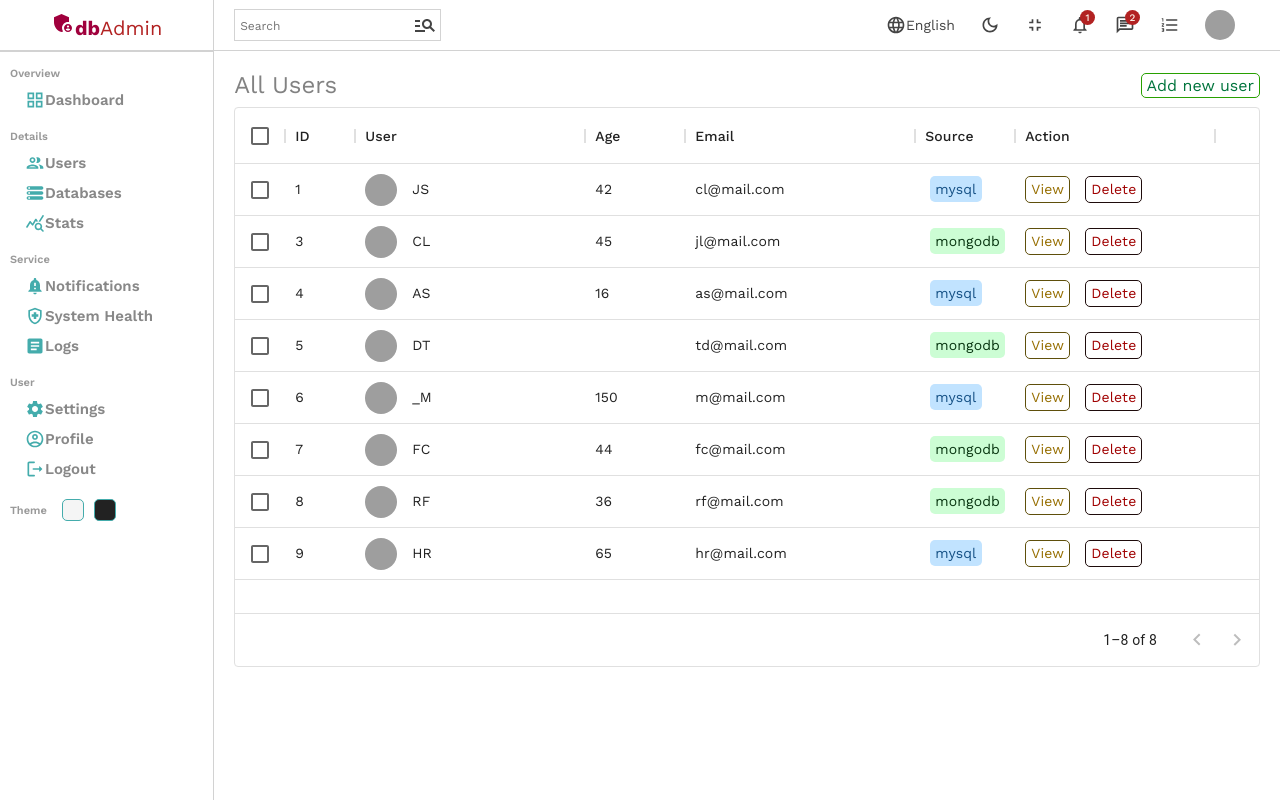
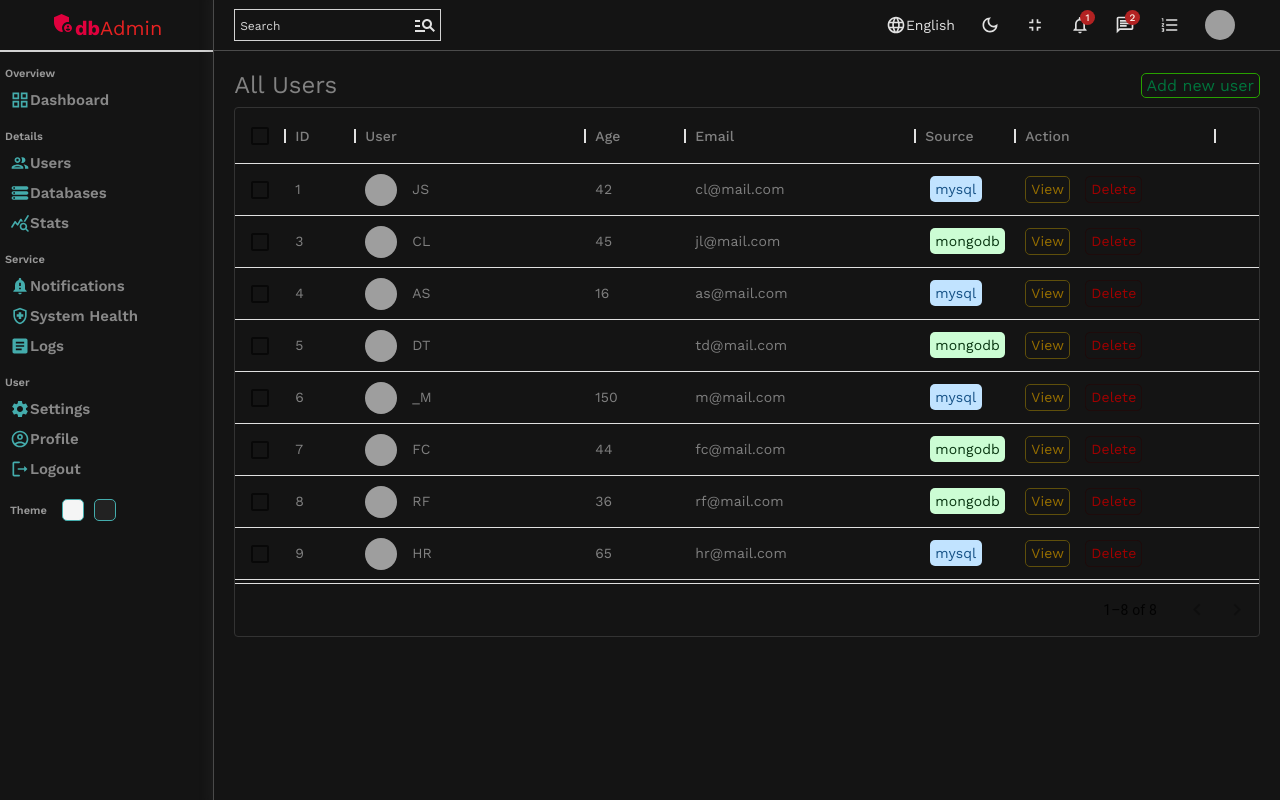
Before and after one commit to AnkurDesai11/adminportal, a React (Create React App) app: page /users in a window 1280 px wide. Built offline with nearby package versions, Linux system fonts and the light colour scheme; grey boxes are pictures that could not be loaded.

Commit message:
static darkmode done

```diff
--- a/src/App.js
+++ b/src/App.js
@@ -7,10 +7,11 @@ import {
   BrowserRouter, Routes, Route,
 } from "react-router-dom";
 import { newUserForm } from "./formsource";
+import './style/dark.scss'
 
 function App() {
   return (
-    <div className="App">
+    <div className="app dark">
       <BrowserRouter>
         <Routes>
           <Route path="/">
--- a/src/components/datatable/Datatable.jsx
+++ b/src/components/datatable/Datatable.jsx
@@ -27,10 +27,11 @@ const Datatable = () => {
                 <Link to="/users/new" className="newlink">Add new user</Link>
             </div>
             <DataGrid
+                className="datagrid"
                 rows={userRows}
                 columns={userColumns.concat(actionColumn)}
-                pageSize={10}
-                rowsPerPageOptions={[10]}
+                pageSize={8}
+                rowsPerPageOptions={[8]}
                 checkboxSelection
             />
         </div>
--- a/src/components/datatable/datatable.scss
+++ b/src/components/datatable/datatable.scss
@@ -1,6 +1,8 @@
 .datatable {
-    height: 560px;
-    padding: 20px;
+    height: 530px;
+    padding-top: 20px;
+    padding-left: 20px;
+    padding-right: 20px;
 
     .title {
         width: 100%;
--- a/src/components/sidebar/sidebar.scss
+++ b/src/components/sidebar/sidebar.scss
@@ -35,7 +35,7 @@
     }
 
     .center {
-        padding-left: 10px;
+        padding-left: 5px;
 
         .link {
             color: inherit;
@@ -64,7 +64,7 @@
                 font-size: 15px;
                 font-weight: 600;
                 color: #888;
-                margin-left: 10px;
+                border-radius: 7px;
 
                 &:hover {
                     background-color: #ffe5ef;
--- a/src/components/widget/Widget.jsx
+++ b/src/components/widget/Widget.jsx
@@ -5,6 +5,7 @@ import StorageRoundedIcon from '@mui/icons-material/StorageRounded';
 import CompareArrowsRoundedIcon from '@mui/icons-material/CompareArrowsRounded';
 import ExitToAppRoundedIcon from '@mui/icons-material/ExitToAppRounded';
 import ErrorOutlineRoundedIcon from '@mui/icons-material/ErrorOutlineRounded';
+import { Link } from "react-router-dom";
 
 const Widget = ({ type }) => {
     let data;
@@ -64,7 +65,7 @@ const Widget = ({ type }) => {
             <div className="left">
                 <span className="title">{data.title}</span>
                 <span className="counter">{data.number}</span>
-                <span className="link"><a href={data.title}>{data.link}</a></span>
+                <span className="link"><Link to={data.title} >{data.link}</Link></span>
             </div>
             <div className="right">
                 <div className="percentage positive">
--- a/src/pages/new/New.jsx
+++ b/src/pages/new/New.jsx
@@ -39,7 +39,7 @@ const New = ({ fields, title }) => {
                                     <label htmlFor="">Phone</label>
                                     <PhoneInput
                                         disabled=""
-                                        containerClass=""
+                                        containerClass="phoneInput"
                                         onChange={setValue}
                                         placeholder="Enter Contact Number"
                                     />
--- /dev/null
+++ b/src/style/dark.scss
@@ -0,0 +1,93 @@
+.app.dark {
+    background-color: rgb(20, 20, 20);
+    color: rgb(225, 225, 225);
+
+    .widget,
+    .featured,
+    .chart,
+    .listContainer {
+        box-shadow: 0px 0px 10px 5px rgba(75, 75, 75, 0.15);
+        -webkit-box-shadow: 0px 0px 10px 5px rgba(75, 75, 75, 0.15);
+        -moz-box-shadow: 0px 0px 10px 5px rgba(75, 75, 75, 0.15);
+    }
+
+    .chartGrid {
+        stroke: rgba(222, 222, 222, 0.222);
+        box-shadow: 0px 0px 10px 5px rgba(75, 75, 75, 0.15);
+        -webkit-box-shadow: 0px 0px 10px 5px rgba(75, 75, 75, 0.15);
+        -moz-box-shadow: 0px 0px 10px 5px rgba(75, 75, 75, 0.15);
+    }
+
+    .table {
+        background-color: rgb(20, 20, 20);
+
+
+        .tableCell {
+            color: grey;
+        }
+    }
+
+    .navbar {
+        color: rgb(225, 225, 225);
+        border-color: rgb(75, 75, 75);
+        background-color: rgb(20, 20, 20);
+
+        .search {
+            border-color: lightgray;
+
+            input {
+                border: none;
+                outline: none;
+                background-color: transparent;
+
+                &::placeholder {
+                    color: lightgray;
+                }
+            }
+        }
+    }
+
+    .sidebar {
+        background-color: rgb(20, 20, 20);
+        color: rgb(170, 170, 170);
+        border-color: rgb(75, 75, 75);
+
+        .top {
+            .logo {
+                color: #e62222;
+
+                .innerLogo {
+                    font-weight: bold;
+                    color: #e0003d;
+                }
+            }
+
+        }
+
+        hr {
+            color: rgb(33, 33, 33);
+        }
+
+        ul {
+            li {
+                &:hover {
+                    background-color: #492030;
+                    padding-left: 10px;
+                }
+            }
+        }
+    }
+
+    .datatable {
+        .datagrid {
+            color: gray;
+            border-color: #333333;
+        }
+    }
+
+    input {
+        background-color: transparent;
+        color: #666;
+    }
+
+}
```
